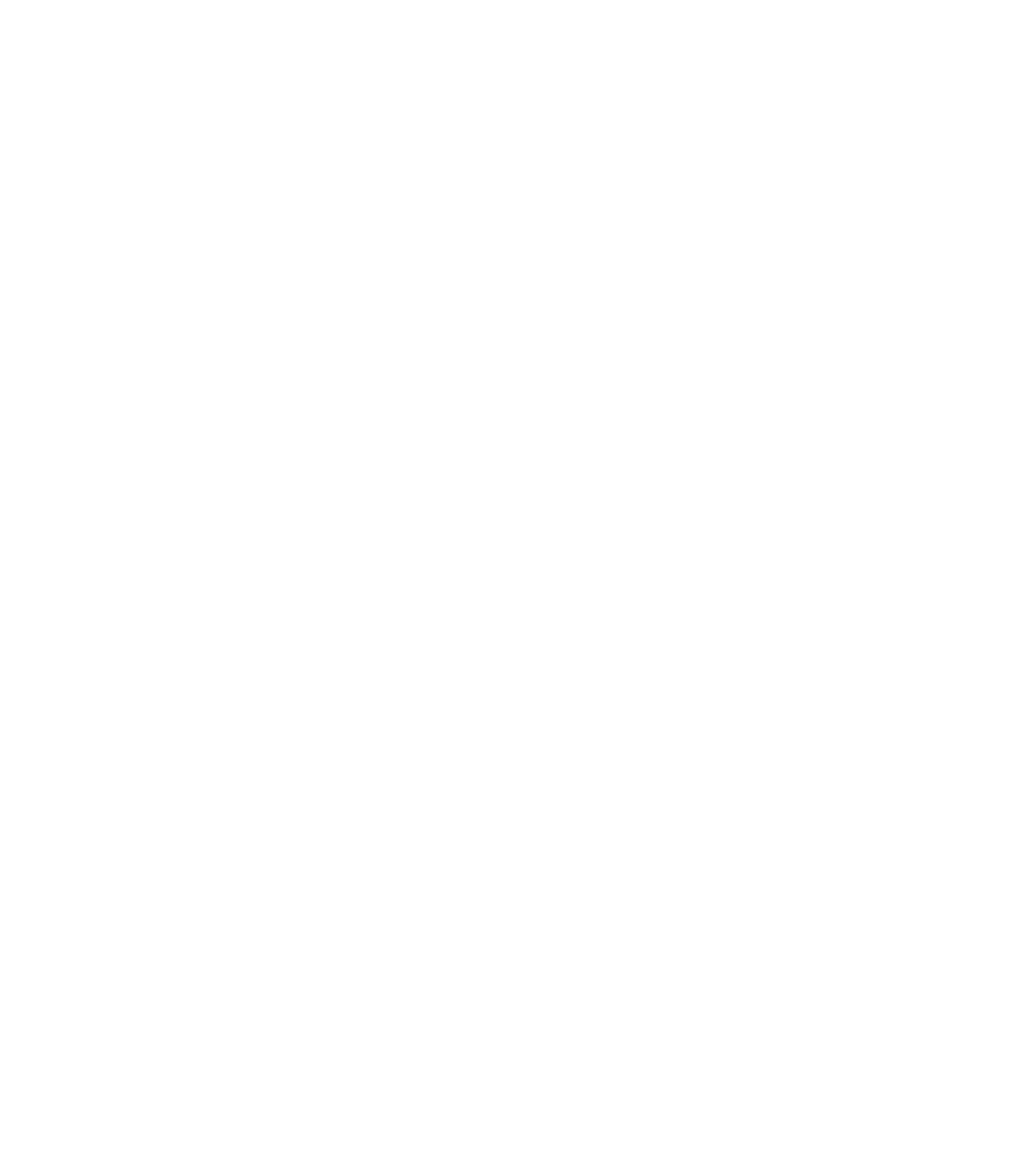
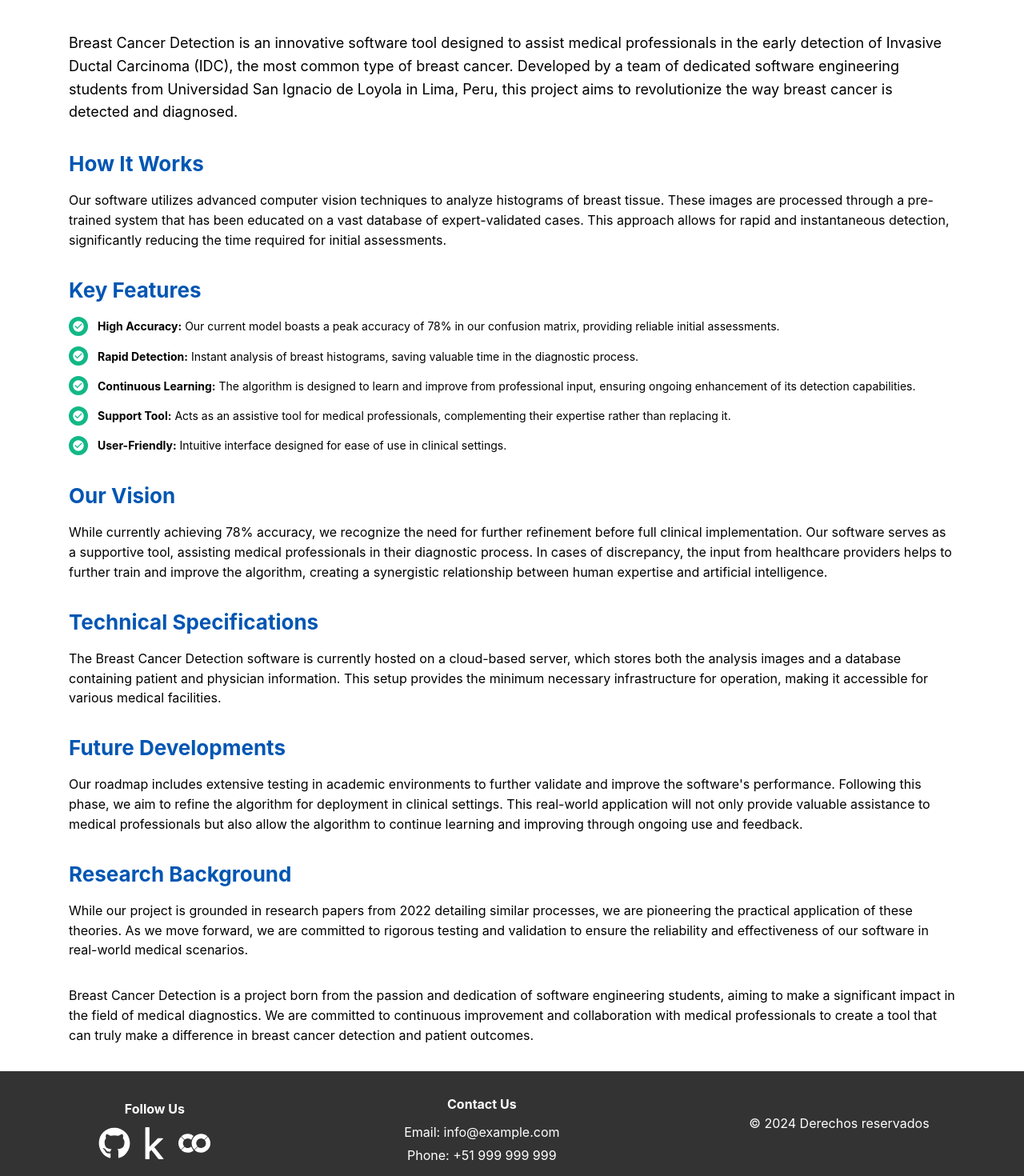
Before and after one commit to williamjesussierracordova/is3, a React (Vite) app: page /about in a window 1280 px wide. Before the commit this address had no page. Shown: the part 157-1627 px from the top of the page at 80% size. Before the commit the page ends 800 px from the top, so only its background shows below. Built offline with nearby package versions, Linux system fonts and the light colour scheme.

Commit message:
problemas de seguridad resueltos, validaciones y optimizaciones agregadas. pagina "about" terminada.

```diff
--- a/package.json
+++ b/package.json
@@ -13,6 +13,7 @@
     "@mantine/core": "^7.12.1",
     "@mantine/form": "^7.12.1",
     "@mantine/hooks": "^7.12.1",
+    "bcryptjs": "^2.4.3",
     "firebase": "^10.13.0",
     "i18next": "^23.14.0",
     "react": "^18.3.1",
--- a/src/App.jsx
+++ b/src/App.jsx
@@ -5,6 +5,7 @@ import Signup from './pages/accessibility/signup/signup';
 import RecoverPassword from './pages/accessibility/recoverPassword/recoverPassword';
 import Home from './pages/home/page/inicio';
 import ContactPage from './pages/contact/contact';
+import AboutPage from './pages/about/about';
 
 function App() {
 
@@ -16,6 +17,7 @@ function App() {
         <Route path="/recover_password" element={<RecoverPassword/>}/>
         <Route path="/home" element={<Home/>}/>
         <Route path='/contact' element={<ContactPage />} />
+        <Route path='/about' element={<AboutPage />} />
       </Routes>
     </>
   )
--- /dev/null
+++ b/src/firebase/casesController.js
@@ -0,0 +1,15 @@
+import { getFirebaseDb } from "./firebase.js";
+import { set, ref ,get} from "firebase/database";
+
+const db = getFirebaseDb();
+
+export function writeCases(caseID, patientID, doctorID, date, time, nameImage) {
+    set(ref(db, 'cases/' + caseID), {
+        caseID: caseID,
+        patientID: patientID,
+        doctorID: doctorID,
+        date: date,
+        time: time,
+        nameImage: nameImage
+    });
+}
--- /dev/null
+++ b/src/pages/about/about.css
@@ -0,0 +1,27 @@
+.about-page {
+    min-height: 100vh;
+    display: flex;
+    flex-direction: column;
+  }
+
+  .mantine-Container-root {
+    flex: 1;
+  }
+
+  .mantine-Title-root {
+    color: #0056b3;
+  }
+
+  .mantine-Text-root {
+    line-height: 1.6;
+  }
+
+  .mantine-List-item {
+    margin-bottom: 10px;
+  }
+
+  @media (max-width: 768px) {
+    .mantine-Container-root {
+      padding: 1rem;
+    }
+  }
--- /dev/null
+++ b/src/pages/about/about.jsx
@@ -0,0 +1,72 @@
+import React from 'react';
+import { Container, Title, Text, Space, List, ThemeIcon } from '@mantine/core';
+import { MdCheckCircle } from 'react-icons/md';
+import Header from '../home/components/header';
+import Footer from '../home/components/footer';
+import './about.css';
+
+const AboutPage = () => {
+  return (
+    <div className="about-page">
+      <Header />
+      <Container size="lg" py="xl">
+        <Title order={1} align="center" mb="xl">About Breast Cancer Detection</Title>
+
+        <Text size="lg" mb="md">
+          Breast Cancer Detection is an innovative software tool designed to assist medical professionals in the early detection of Invasive Ductal Carcinoma (IDC), the most common type of breast cancer. Developed by a team of dedicated software engineering students from Universidad San Ignacio de Loyola in Lima, Peru, this project aims to revolutionize the way breast cancer is detected and diagnosed.
+        </Text>
+
+        <Title order={2} mt="xl" mb="md">How It Works</Title>
+        <Text>
+          Our software utilizes advanced computer vision techniques to analyze histograms of breast tissue. These images are processed through a pre-trained system that has been educated on a vast database of expert-validated cases. This approach allows for rapid and instantaneous detection, significantly reducing the time required for initial assessments.
+        </Text>
+
+        <Title order={2} mt="xl" mb="md">Key Features</Title>
+        <List
+          spacing="sm"
+          size="sm"
+          icon={
+            <ThemeIcon color="teal" size={24} radius="xl">
+              <MdCheckCircle size={16} />
+            </ThemeIcon>
+          }
+        >
+          <List.Item><b>High Accuracy:</b> Our current model boasts a peak accuracy of 78% in our confusion matrix, providing reliable initial assessments.</List.Item>
+          <List.Item><b>Rapid Detection:</b> Instant analysis of breast histograms, saving valuable time in the diagnostic process.</List.Item>
+          <List.Item><b>Continuous Learning:</b> The algorithm is designed to learn and improve from professional input, ensuring ongoing enhancement of its detection capabilities.</List.Item>
+          <List.Item><b>Support Tool:</b> Acts as an assistive tool for medical professionals, complementing their expertise rather than replacing it.</List.Item>
+          <List.Item><b>User-Friendly:</b> Intuitive interface designed for ease of use in clinical settings.</List.Item>
+        </List>
+
+        <Title order={2} mt="xl" mb="md">Our Vision</Title>
+        <Text>
+          While currently achieving 78% accuracy, we recognize the need for further refinement before full clinical implementation. Our software serves as a supportive tool, assisting medical professionals in their diagnostic process. In cases of discrepancy, the input from healthcare providers helps to further train and improve the algorithm, creating a synergistic relationship between human expertise and artificial intelligence.
+        </Text>
+
+        <Title order={2} mt="xl" mb="md">Technical Specifications</Title>
+        <Text>
+          The Breast Cancer Detection software is currently hosted on a cloud-based server, which stores both the analysis images and a database containing patient and physician information. This setup provides the minimum necessary infrastructure for operation, making it accessible for various medical facilities.
+        </Text>
+
+        <Title order={2} mt="xl" mb="md">Future Developments</Title>
+        <Text>
+          Our roadmap includes extensive testing in academic environments to further validate and improve the software's performance. Following this phase, we aim to refine the algorithm for deployment in clinical settings. This real-world application will not only provide valuable assistance to medical professionals but also allow the algorithm to continue learning and improving through ongoing use and feedback.
+        </Text>
+
+        <Title order={2} mt="xl" mb="md">Research Background</Title>
+        <Text>
+          While our project is grounded in research papers from 2022 detailing similar processes, we are pioneering the practical application of these theories. As we move forward, we are committed to rigorous testing and validation to ensure the reliability and effectiveness of our software in real-world medical scenarios.
+        </Text>
+
+        <Space h="xl" />
+
+        <Text italic>
+          Breast Cancer Detection is a project born from the passion and dedication of software engineering students, aiming to make a significant impact in the field of medical diagnostics. We are committed to continuous improvement and collaboration with medical professionals to create a tool that can truly make a difference in breast cancer detection and patient outcomes.
+        </Text>
+      </Container>
+      <Footer />
+    </div>
+  );
+};
+
+export default AboutPage;
--- a/src/pages/accessibility/recoverPassword/recoverPassword.jsx
+++ b/src/pages/accessibility/recoverPassword/recoverPassword.jsx
@@ -7,6 +7,7 @@ import { useState, useEffect } from 'react';
 import { useNavigate } from 'react-router-dom';
 import { sendPasswordResetEmail } from 'firebase/auth';
 import { getFirebaseAuth } from '../../../firebase/firebase';
+import { Loader } from '@mantine/core';
 const auth = getFirebaseAuth();
 const Login = () => {
   const navigate = useNavigate();
@@ -16,7 +17,7 @@ const Login = () => {
 
   const [errors, setErrors] = useState({});
   const [isFormValid, setIsFormValid] = useState(false);
-
+  const [isLoading, setIsLoading] = useState(false);
 
   useEffect(() => {
     // Verificar si todos los campos son válidos
@@ -53,14 +54,17 @@ const Login = () => {
 
   const handleSubmit = async (e) => {
     e.preventDefault();
+    setIsLoading(true);
     try{
       // Aquí va el código para enviar el correo de recuperación de contraseña
       await sendPasswordResetEmail(auth, formData.email);
+      setIsLoading(false);
       alert('Email sent, if you do not receive it, check your spam folder');
       navigate('/');
     }
     catch(error){
       console.error(error);
+      setIsLoading(false);
       alert('An error occurred, please try again');
     }
   }
@@ -98,7 +102,7 @@ const Login = () => {
                 disabled={!isFormValid}
                 type="submit"
               >
-                Sent code
+                {isLoading ? <Loader color="violet" size="lg" type="dots" /> : 'Send'}
               </Button>
               <div className="login__form-links">
                 <p>So you have an acount? <a href="/">Sign in</a></p>
--- a/src/pages/accessibility/signup/signup.jsx
+++ b/src/pages/accessibility/signup/signup.jsx
@@ -9,6 +9,8 @@ import { useEffect } from 'react';
 import { createUserWithEmailAndPassword, onAuthStateChanged } from 'firebase/auth';
 import { getFirebaseAuth } from '../../../firebase/firebase.js';
 import { useNavigate } from 'react-router-dom';
+import { Loader } from '@mantine/core';
+import bcryptjs from 'bcryptjs';
 
 const auth = getFirebaseAuth();
 
@@ -23,6 +25,7 @@ const Signup = () => {
 
   const [errors, setErrors] = useState({});
   const [isFormValid, setIsFormValid] = useState(false);
+  const [isLoading, setIsLoading] = useState(false);
 
   useEffect(() => {
     // Verificar si todos los campos son válidos
@@ -73,20 +76,25 @@ const Signup = () => {
 
   const handleSubmit = async (e) => {
     e.preventDefault();
+    setIsLoading(true);
     try{
-      await createUserWithEmailAndPassword(auth, formData.email, formData.password);
-      writeUser(formData.medicalCode,formData.email,formData.password,'prueba','apellido1','apellido2',980312931);
+      let passwordEncrypted = bcryptjs.hashSync(formData.password, 10);
+      await createUserWithEmailAndPassword(auth, formData.email, passwordEncrypted);
+      writeUser(formData.medicalCode,formData.email,passwordEncrypted,'prueba','apellido1','apellido2',980312931);
       onAuthStateChanged(auth, (user) => {
         if (user) {
           console.log('Usuario creado');
+          setIsLoading(false);
           navigate('/');
         } else {
           console.log('Usuario no creado');
+          setIsLoading(false);
         }
       });
     }
     catch(error){
       console.error("Error creating user:" + error);
+      setIsLoading(false);
     }
   }
 
@@ -147,7 +155,7 @@ const Signup = () => {
                 fullWidth
                 disabled = {!isFormValid}
               >
-                Sign up
+                {isLoading ? <Loader color="violet" size="lg" type="dots" /> : 'Sign up'}
               </Button>
               <div className="login__form-links">
                 <p>Forgot your password? <a href="/recover_password">Click here</a></p>
--- a/src/pages/home/components/footer.jsx
+++ b/src/pages/home/components/footer.jsx
@@ -11,7 +11,7 @@ const Footer = () => {
                 <div className="footer-section social-media">
                     <h4>Follow Us</h4>
                     <a className="github" href="https://github.com/williamjesussierracordova/is3" target="_blank" rel="noopener noreferrer"><FaGithub style={{fontSize:'2.5rem'}}/></a>
-                    <a className="kaggle" href="https://www.kaggle.com/code/paultimothymooney/predicting-idc-in-breast-cancer-histology-images/input" target="_blank" rel="noopener noreferrer"><FaKaggle style={{fontSize:'2.5rem'}}/></a>
+                    <a className="kaggle" href="https://www.kaggle.com/code/paultimothymooney/predicting-idc-in-breast-cancer-histology-images/notebook" target="_blank" rel="noopener noreferrer"><FaKaggle style={{fontSize:'2.5rem'}}/></a>
                     <a className="colab" href="https://www.instagram.com" target="_blank" rel="noopener noreferrer"><SiGooglecolab style={{fontSize:'2.5rem'}}/></a>
                 </div>
                 <div className="footer-section contact-info">
```
Also changed, not shown: src/pages/accessibility/login/login.jsx (+17 -3 lines), src/pages/home/page/inicio.jsx (+41 -13 lines), 1 other file (tests, documents, lock files or other folders).
